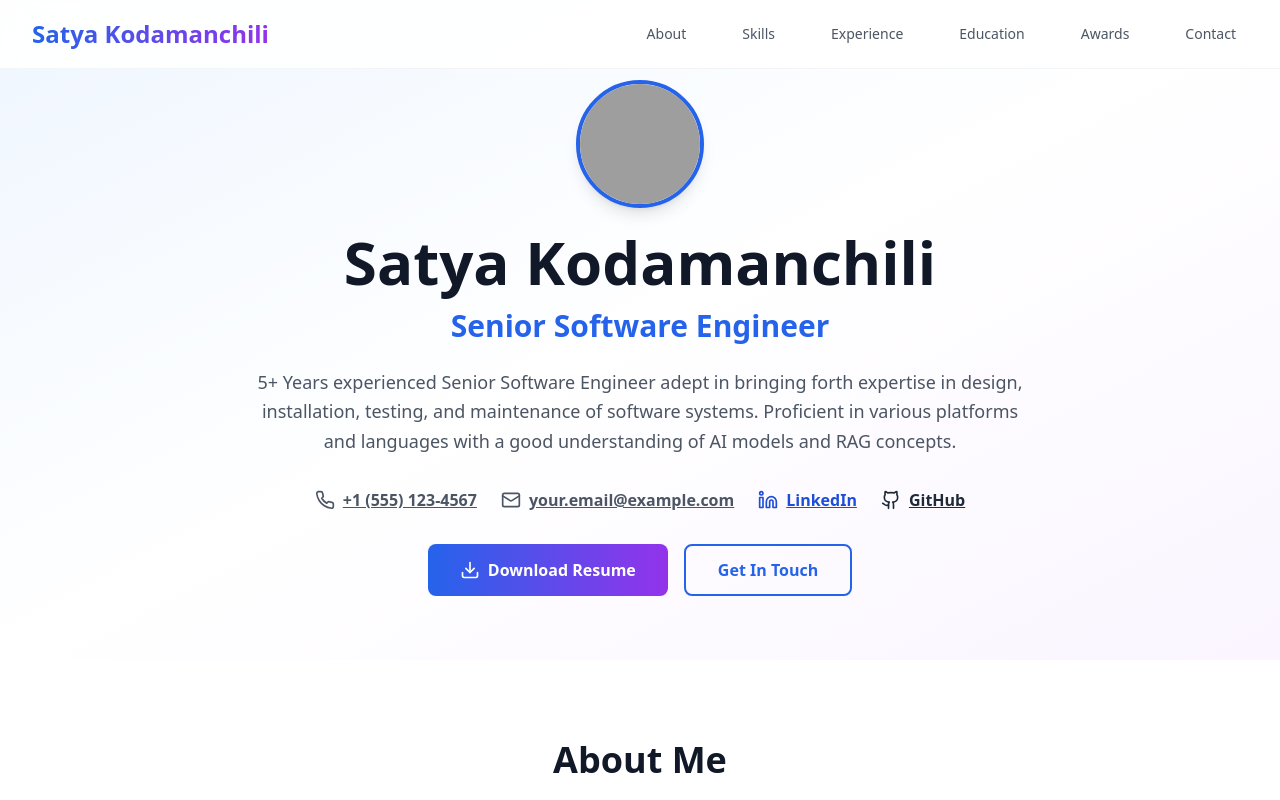
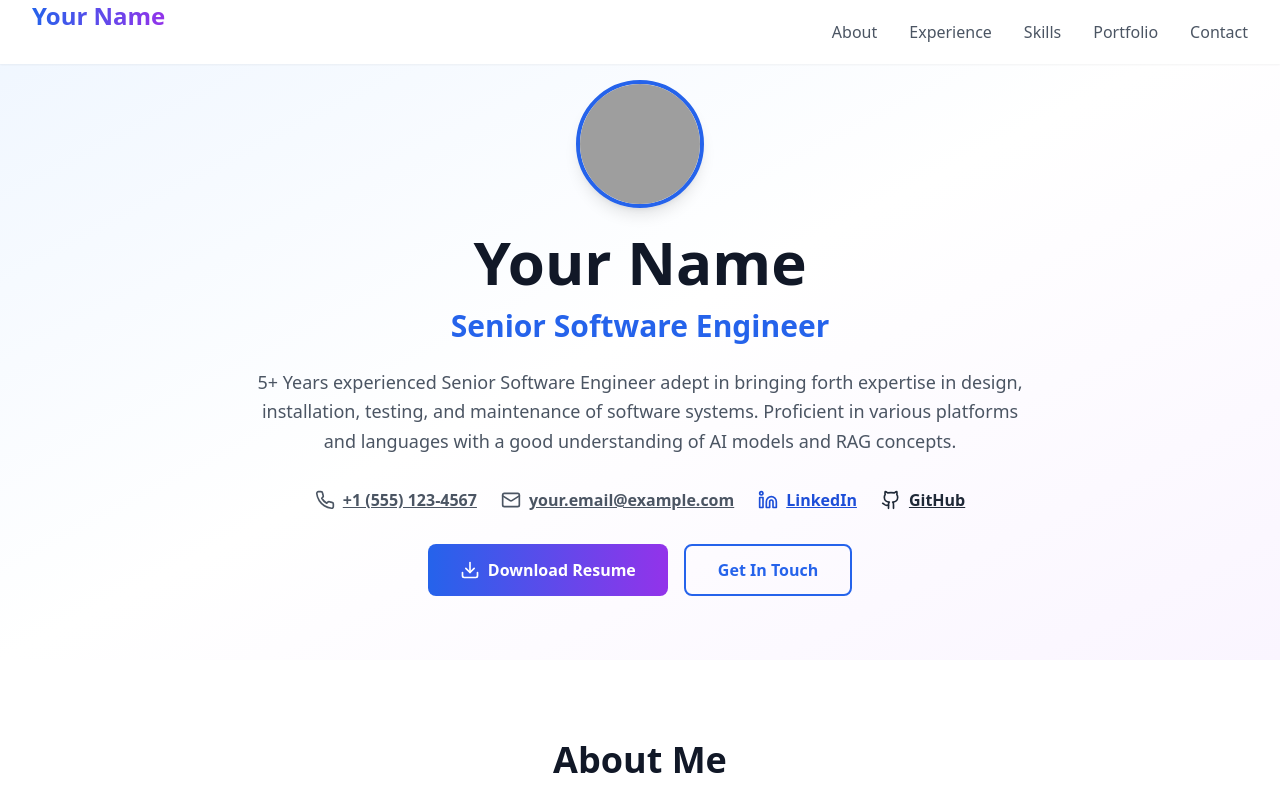
Before and after one commit to akramshuja/myportfolio, a React (Vite) app: page / in a window 1280 px wide. Shown: the top 800 px of the page. Built offline with nearby package versions, Linux system fonts and the light colour scheme; grey boxes are pictures that could not be loaded.

Commit message:
Make things generic

```diff
--- a/index.html
+++ b/index.html
@@ -2,11 +2,14 @@
 <html lang="en">
   <head>
     <meta charset="UTF-8" />
+    <link rel="icon" type="image/svg+xml" href="/vite.svg" />
     <meta name="viewport" content="width=device-width, initial-scale=1.0" />
-    <title>Satya Kodamanchili</title>
-
-    <meta property="og:title" content="Satya Kodamanchili" />
+    <title>Portfolio Template</title>
+    <meta property="og:title" content="Portfolio Template" />
+    <meta property="og:description" content="A modern portfolio website template" />
     <meta property="og:type" content="website" />
+    <meta property="og:url" content="https://yourusername.github.io/your-repo-name" />
+    <meta property="og:image" content="https://yourusername.github.io/your-repo-name/avatar.jpg" />
   </head>
 
   <body>
--- a/src/components/Footer.tsx
+++ b/src/components/Footer.tsx
@@ -1,5 +1,5 @@
-
 import React from 'react';
+import aboutData from '../data/about.json';
 
 const Footer = () => {
   return (
@@ -7,15 +7,15 @@ const Footer = () => {
       <div className="max-w-7xl mx-auto px-4 sm:px-6 lg:px-8">
         <div className="text-center">
           <h3 className="text-2xl font-bold bg-gradient-to-r from-blue-400 to-purple-400 bg-clip-text text-transparent mb-4">
-            Satya Kodamanchili
+            {aboutData.name}
           </h3>
           <p className="text-gray-400 mb-4">
-            Senior Software Engineer | Java | AI Solutions | DevOps
+            {aboutData.title}
           </p>
           {/* Removed LinkedIn link from footer */}
           <div className="border-t border-gray-700 pt-4">
             <p className="text-gray-500 text-sm">
-              © 2025 Satya Kodamanchili. All rights reserved.
+              © {new Date().getFullYear()} {aboutData.name}. All rights reserved.
             </p>
           </div>
         </div>
--- a/src/components/Header.tsx
+++ b/src/components/Header.tsx
@@ -1,73 +1,57 @@
-
 import React, { useState } from 'react';
 import { Menu, X } from 'lucide-react';
+import aboutData from '../data/about.json';
 
 const Header = () => {
   const [isMenuOpen, setIsMenuOpen] = useState(false);
 
-  const navigation = [
-    { name: 'About', href: '#about' },
-    { name: 'Skills', href: '#skills' },
-    { name: 'Experience', href: '#experience' },
-    { name: 'Education', href: '#education' },
-    { name: 'Awards', href: '#awards' },
-    { name: 'Contact', href: '#contact' },
-  ];
+  const toggleMenu = () => {
+    setIsMenuOpen(!isMenuOpen);
+  };
 
   return (
-    <header className="fixed top-0 left-0 right-0 bg-white/90 backdrop-blur-md z-50 border-b border-gray-100">
-      <div className="max-w-7xl mx-auto px-4 sm:px-6 lg:px-8">
-        <div className="flex justify-between items-center py-4">
+    <header className="bg-white shadow-sm fixed w-full top-0 z-50">
+      <nav className="max-w-7xl mx-auto px-4 sm:px-6 lg:px-8">
+        <div className="flex justify-between h-16">
           <div className="flex-shrink-0">
             <h1 className="text-2xl font-bold bg-gradient-to-r from-blue-600 to-purple-600 bg-clip-text text-transparent">
-              Satya Kodamanchili
+              {aboutData.name}
             </h1>
           </div>
 
-          {/* Desktop Navigation */}
-          <nav className="hidden md:block">
-            <div className="ml-10 flex items-baseline space-x-8">
-              {navigation.map((item) => (
-                <a
-                  key={item.name}
-                  href={item.href}
-                  className="text-gray-600 hover:text-blue-600 px-3 py-2 text-sm font-medium transition-colors duration-200"
-                >
-                  {item.name}
-                </a>
-              ))}
-            </div>
-          </nav>
+          {/* Desktop menu */}
+          <div className="hidden sm:flex sm:items-center sm:space-x-8">
+            <a href="#about" className="text-gray-600 hover:text-blue-600">About</a>
+            <a href="#experience" className="text-gray-600 hover:text-blue-600">Experience</a>
+            <a href="#skills" className="text-gray-600 hover:text-blue-600">Skills</a>
+            <a href="#portfolio" className="text-gray-600 hover:text-blue-600">Portfolio</a>
+            <a href="#contact" className="text-gray-600 hover:text-blue-600">Contact</a>
+          </div>
 
           {/* Mobile menu button */}
-          <div className="md:hidden">
+          <div className="sm:hidden flex items-center">
             <button
-              onClick={() => setIsMenuOpen(!isMenuOpen)}
-              className="text-gray-600 hover:text-blue-600 p-2"
+              onClick={toggleMenu}
+              className="text-gray-600 hover:text-blue-600 focus:outline-none"
             >
               {isMenuOpen ? <X size={24} /> : <Menu size={24} />}
             </button>
           </div>
         </div>
 
-        {/* Mobile Navigation */}
+        {/* Mobile menu */}
         {isMenuOpen && (
-          <div className="md:hidden">
-            <div className="px-2 pt-2 pb-3 space-y-1 sm:px-3 bg-white border-t border-gray-100">
-              {navigation.map((item) => (
-                <a
-                  key={item.name}
-                  href={item.href}
-                  className="text-gray-600 hover:text-blue-600 block px-3 py-2 text-base font-medium transition-colors duration-200"
-                  onClick={() => setIsMenuOpen(false)}
-                >
-                  {item.name}
-                </a>
-              ))}
+          <div className="sm:hidden">
+            <div className="pt-2 pb-3 space-y-1">
+              <a href="#about" className="block px-3 py-2 text-gray-600 hover:text-blue-600">About</a>
+              <a href="#experience" className="block px-3 py-2 text-gray-600 hover:text-blue-600">Experience</a>
+              <a href="#skills" className="block px-3 py-2 text-gray-600 hover:text-blue-600">Skills</a>
+              <a href="#portfolio" className="block px-3 py-2 text-gray-600 hover:text-blue-600">Portfolio</a>
+              <a href="#contact" className="block px-3 py-2 text-gray-600 hover:text-blue-600">Contact</a>
             </div>
           </div>
         )}
-      </div>
+      </nav>
     </header>
   );
 };
--- a/src/components/Hero.tsx
+++ b/src/components/Hero.tsx
@@ -2,6 +2,7 @@ import React from 'react';
 import { Download } from 'lucide-react';
 import Icon from './Icon';
 import contactData from '../data/contact.json';
+import aboutData from '../data/about.json';
 
 const AVATAR_URL = "/avatar.jpg"; // static avatar
 
@@ -84,20 +85,18 @@ const Hero = () => {
                 />
               ) : (
                 <div className="w-32 h-32 bg-gradient-to-br from-blue-600 to-purple-600 rounded-full mx-auto flex items-center justify-center text-white text-4xl font-bold select-none">
-                  SK
+                  {aboutData.name.split(' ').map(n => n[0]).join('')}
                 </div>
               )}
             </div>
             <h1 className="text-5xl md:text-6xl font-bold text-gray-900 mb-4">
-              Satya Kodamanchili
+              {aboutData.name}
             </h1>
             <h2 className="text-2xl md:text-3xl text-blue-600 font-semibold mb-6">
-              Senior Software Engineer
+              {aboutData.title}
             </h2>
             <p className="text-lg text-gray-600 max-w-3xl mx-auto leading-relaxed">
-              5+ Years experienced Senior Software Engineer adept in bringing forth expertise in design,
-              installation, testing, and maintenance of software systems. Proficient in various platforms
-              and languages with a good understanding of AI models and RAG concepts.
+              {aboutData.description}
             </p>
           </div>
 
--- a/src/data/about.json
+++ b/src/data/about.json
@@ -1,4 +1,7 @@
 {
+  "name": "Your Name",
+  "title": "Senior Software Engineer",
+  "description": "5+ Years experienced Senior Software Engineer adept in bringing forth expertise in design, installation, testing, and maintenance of software systems. Proficient in various platforms and languages with a good understanding of AI models and RAG concepts.",
   "highlights": [
     {
       "icon": "Code",
```
Also changed, not shown: 1 other file (tests, documents, lock files or other folders).
